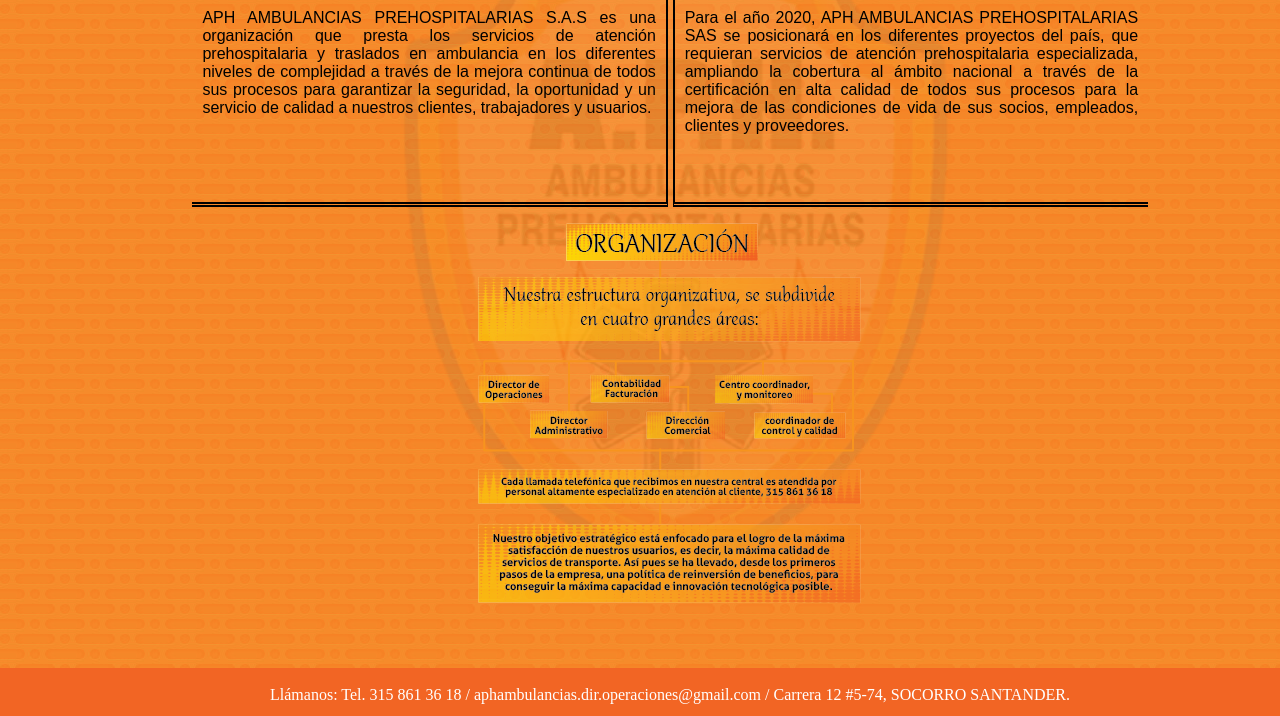
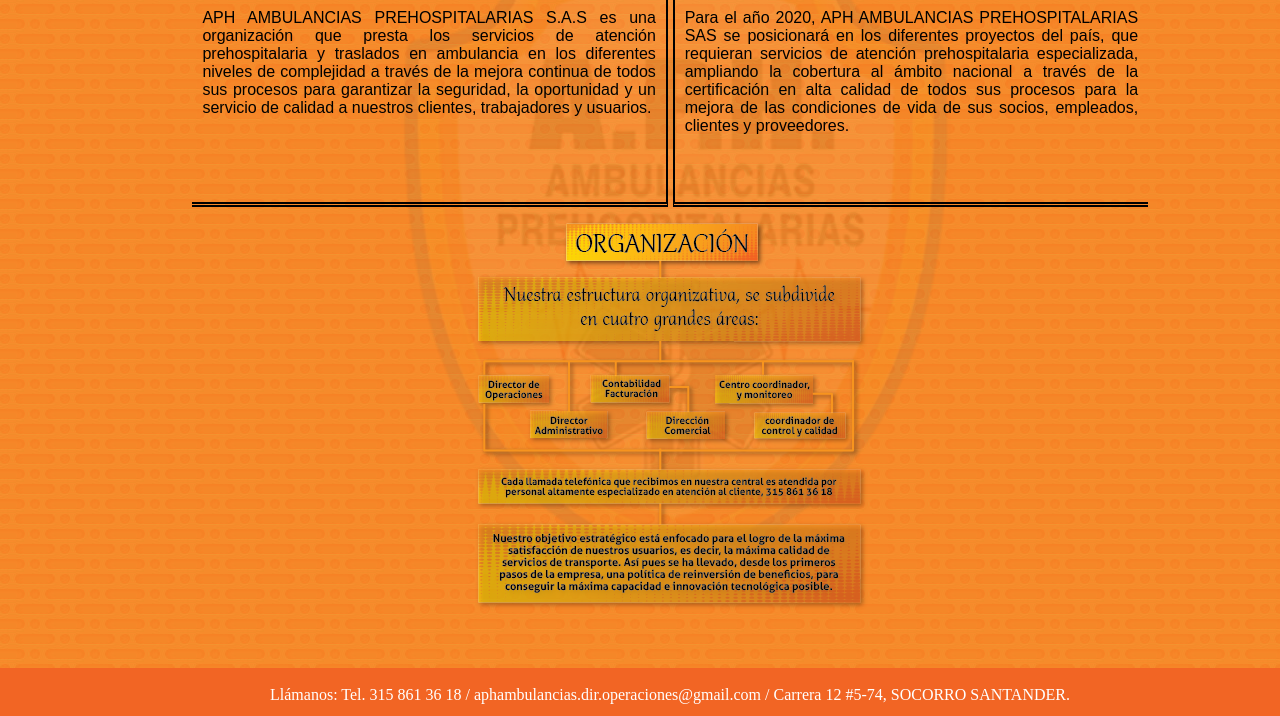
Before and after one commit to designmd92/aph, a plain HTML site: page aph/aboutus.html in a window 1280 px wide. Shown: the part 566-1282 px from the top of the page. Drawn offline with Linux system fonts and the light colour scheme.

Commit message:
Add files via upload

```diff
--- a/aph/styleus.css
+++ b/aph/styleus.css
@@ -177,4 +177,6 @@
 }
 #main #back-us #org-img img{
     margin-left: 28%;
+    -webkit-filter: drop-shadow(2px 2px 2px rgba(0,0,0,.5));
+    filter: drop-shadow(2px 2px 2px rgba(0,0,0,.5));
 }
```
